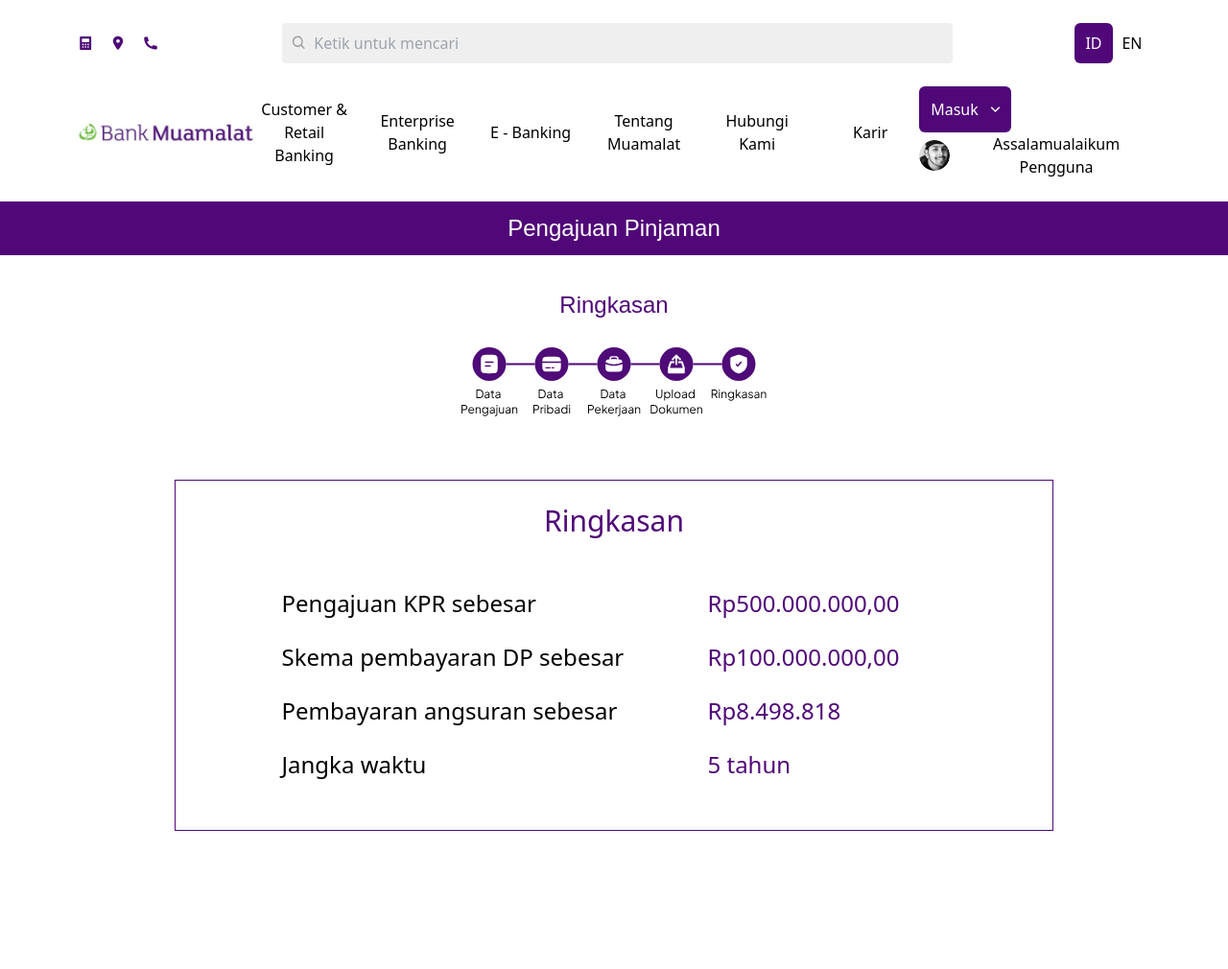
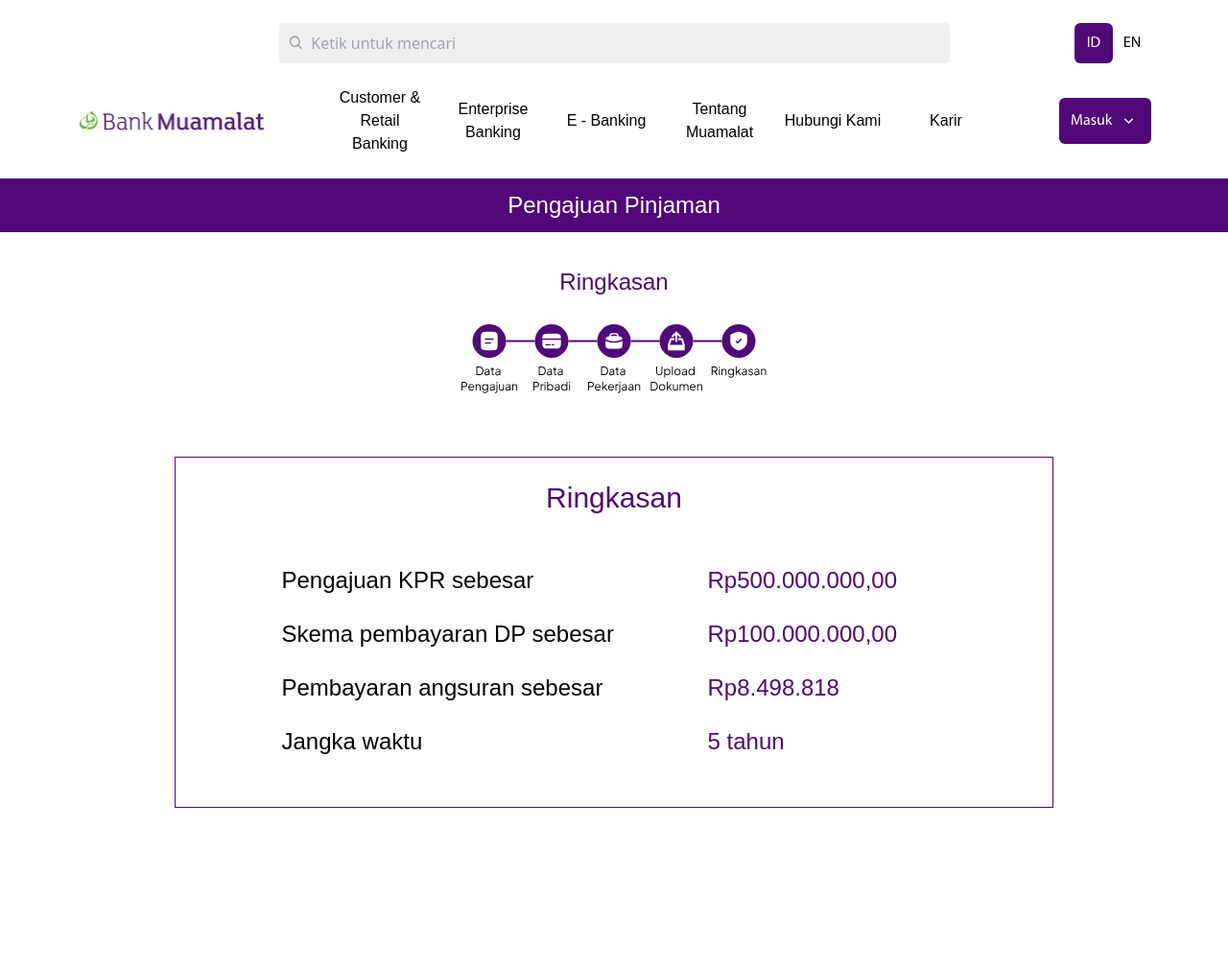
Before and after one commit to RaihanJ2/Bmuamalat, a PHP site: page /src/components/flow5.html in a window 1280 px wide. Shown: the whole page at 96% size. After the commit the page ends 842 px from the top, so only its background shows below. Run offline with PHP 8.4, Linux system fonts and the light colour scheme; style sheets or scripts are compiled from the project's sources; some web fonts are replaced.

Commit message:
adding font

```diff
--- a/dist/output.css
+++ b/dist/output.css
@@ -1,6 +1,40 @@
-/*
-! tailwindcss v3.3.5 | MIT License | https://tailwindcss.com
-*/
+@font-face {
+  font-family: "FS Lola";
+
+  src: url("../src/assets/fonts/FSLola.ttf") format("truetype");
+
+  font-weight: normal;
+
+  font-style: normal;
+}
+
+@font-face {
+  font-family: "Myriad Pro";
+
+  src: url("../src/assets/fonts/MYRIADPRO-REGULAR.woff") format("woff");
+
+  font-weight: normal;
+
+  font-style: normal;
+}
+
+/* Rest of your CSS */
+
+@tailwind base;
+
+@tailwind components;
+
+@tailwind utilities;
+
+.bg-bantuan {
+  background: linear-gradient(
+    288.19deg,
+    #500878 42.67%,
+    rgba(80, 8, 120, 0.15) 199.71%
+  );
+}
+
+/* ! tailwindcss v3.3.5 | MIT License | https://tailwindcss.com */
 
 /*
 1. Prevent padding and border from affecting element width. (https://github.com/mozdevs/cssremedy/issues/4)
@@ -981,6 +1019,14 @@
   overflow: hidden;
 }
 
+.rounded {
+  border-radius: 0.25rem;
+}
+
+.rounded-2xl {
+  border-radius: 1rem;
+}
+
 .rounded-\[4px\] {
   border-radius: 4px;
 }
@@ -1153,8 +1191,16 @@
   text-align: justify;
 }
 
+.font-inter {
+  font-family: Inter;
+}
+
 .font-lola {
   font-family: FS Lola, sans-serif;
+}
+
+.font-myriad {
+  font-family: Myriad Pro, sans-serif;
 }
 
 .text-2xl {
@@ -1283,16 +1326,6 @@
   transition-timing-function: cubic-bezier(0.4, 0, 0.2, 1);
 }
 
-@font-face {
-  font-family: "FS Lola";
-
-  src: url("/src/assets/fonts/FSLola.ttf") format("truetype");
-
-  font-weight: normal;
-
-  font-style: normal;
-}
-
 .bg-bantuan {
   background: linear-gradient(
     288.19deg,
--- a/index.php
+++ b/index.php
@@ -7,6 +7,9 @@
     <link rel="stylesheet" href="/dist/output.css">
     <link rel="stylesheet" href="https://cdn.jsdelivr.net/npm/swiper@11/swiper-bundle.min.css" />
     <link rel="stylesheet" href="https://cdnjs.cloudflare.com/ajax/libs/font-awesome/6.5.1/css/all.min.css">
+    <link rel="preconnect" href="https://fonts.googleapis.com">
+    <link rel="preconnect" href="https://fonts.gstatic.com" crossorigin>
+    <link href="https://fonts.googleapis.com/css2?family=Inter&display=swap" rel="stylesheet">
 </head>
 
 <body>
--- a/package.json
+++ b/package.json
@@ -4,6 +4,7 @@
   },
   "dependencies": {
     "@fortawesome/free-brands-svg-icons": "^6.5.1",
-    "country-flag-icons": "^1.5.9"
+    "country-flag-icons": "^1.5.9",
+    "inter": "^2.1.0"
   }
 }
--- a/src/assets/css/input.css
+++ b/src/assets/css/input.css
@@ -1,14 +1,25 @@
+@font-face {
+  font-family: "FS Lola";
+  src: url("../src/assets/fonts/FSLola.ttf") format("truetype");
+  font-weight: normal;
+  font-style: normal;
+}
+@font-face {
+  font-family: "Myriad Pro";
+  src: url("../src/assets/fonts/MYRIADPRO-REGULAR.woff") format("woff");
+  font-weight: normal;
+  font-style: normal;
+}
+
+/* Rest of your CSS */
 @tailwind base;
 @tailwind components;
 @tailwind utilities;
 
 @import "@fortawesome/fontawesome-free/css/all.min.css";
-@font-face {
-  font-family: "FS Lola";
-  src: url("/src/assets/fonts/FSLola.ttf") format("truetype");
-  font-weight: normal;
-  font-style: normal;
-}
+@import "inter/inter.css";
+@import url("https://fonts.googleapis.com/css2?family=Inter&display=swap");
+
 .bg-bantuan {
   background: linear-gradient(
     288.19deg,
@@ -16,3 +27,19 @@
     rgba(80, 8, 120, 0.15) 199.71%
   );
 }
+
+@tailwind base;
+@tailwind components;
+@tailwind utilities;
+
+@import "@fortawesome/fontawesome-free/css/all.min.css";
+@import "inter/inter.css";
+@import url("https://fonts.googleapis.com/css2?family=Inter&display=swap");
+
+.bg-bantuan {
+  background: linear-gradient(
+    288.19deg,
+    #500878 42.67%,
+    rgba(80, 8, 120, 0.15) 199.71%
+  );
+}
--- a/src/components/bantuan.php
+++ b/src/components/bantuan.php
@@ -4,9 +4,10 @@
             <picture class="">
                 <img src="./src/assets/images/bantuan/Logo.svg" alt="Logo">
             </picture>
-            <h1 class="text-4xl text-white text-left">Install MuamalatDin Sekarang Juga!</h1>
+            <h1 class="text-4xl font-lola text-white text-left">Install MuamalatDin Sekarang Juga!</h1>
             <div class="w-[662px]">
-                <p class="text-xl text-white text-left">Jadikan hidupmu lebih mudah! Download aplikasinya sekarang untuk
+                <p class="font-myriad text-xl text-white text-left">Jadikan hidupmu lebih mudah! Download aplikasinya
+                    sekarang untuk
                     pengalaman
                     terbaik dalam mengelola dan
                     memaksimalkan segala aktivitasmu.</p>
--- a/src/components/flow5.html
+++ b/src/components/flow5.html
@@ -9,96 +9,109 @@
     <title>Flow</title>
   </head>
   <body>
+    <!-- Navigation -->
+    <link rel="stylesheet" href="/dist/output.css" />
     <div class="mx-[80px] py-[24px]">
       <div class="flex justify-between items-center pb-[24px]">
-        <div class="flex space-x-[16px]">
+        <div class="flex flex-row items-center justify-center space-x-[16px]">
           <a href="">
-                <img class="w-[18px]" src="./src/assets/icons/icon_kalkulator-KPR.svg" alt="Icon">
+            <i
+              class="fa-solid fa-calculator p-2 rounded-2xl text-[#500878] hover:bg-[#500878] hover:text-white transform translate hover:scale-105 duration-200 ease-in"
+            ></i>
           </a>
           <a href="">
-                <img class="w-[18px]" src="./src/assets/icons/icon_location.svg" alt="Icon">
+            <i
+              class="fa-solid fa-location-dot p-2 rounded-2xl text-[#500878] hover:bg-[#500878] hover:text-white transform translate hover:scale-105 duration-200 ease-in"
+            ></i>
           </a>
           <a href="">
-                <img class="w-[18px]" src="./src/assets/icons/icon_call.svg" alt="Icon">
+            <i
+              class="fa-solid fa-phone p-2 rounded-2xl text-[#500878] hover:bg-[#500878] hover:text-white transform translate hover:scale-105 duration-200 ease-in"
+            ></i>
           </a>
         </div>
-        <div class="bg-[#EFEFEF] rounded-[4px] flex items-center w-[699px] h-[42px]">
-            <label class="px-[8px]" for="search"><img src="./src/assets/icons/gg_search.svg" alt="Icon"></label>
-            <input class="w-full bg-transparent mr-3 focus:outline-none" type="text" id="search"
-                placeholder="Ketik untuk mencari">
+        <div
+          class="bg-[#EFEFEF] rounded-[4px] flex items-center w-[699px] h-[42px]"
+        >
+          <label class="px-[8px]" for="search"
+            ><img src="/src/assets/icons/gg_search.svg" alt="Icon"
+          /></label>
+          <input
+            class="w-full bg-transparent mr-3 focus:outline-none"
+            type="text"
+            id="search"
+            placeholder="Ketik untuk mencari"
+          />
         </div>
         <div class="flex justify-end">
-            <button class="bg-[#500878] text-white rounded-[6px] h-[42px] w-[40px] language" type="button">ID</button>
-            <button class="rounded-[6px] h-[42px] w-[40px] language" type="button">EN</button>
+          <button
+            class="bg-[#500878] text-white rounded-[6px] h-[42px] w-[40px] language font-myriad"
+            type="button"
+          >
+            ID
+          </button>
+          <button
+            class="rounded-[6px] h-[42px] w-[40px] language font-myriad"
+            type="button"
+          >
+            EN
+          </button>
         </div>
       </div>
       <div class="flex justify-between items-center">
         <a href="">
-            <img class="w-[198px]" src="./src/assets/images/navbar/logo.png" alt="Logo">
+          <img
+            class="w-[198px]"
+            src="/src/assets/images/navbar/logo.png"
+            alt="Logo"
+          />
         </a>
         <ul class="flex items-center space-x-[16px]">
-            <li class="text-center w-[102px] hover:text-[#500878]">
+          <li class="font-lola text-center w-[102px] hover:text-[#500878]">
             <a href="">Customer & Retail Banking</a>
           </li>
-            <li class="text-center w-[102px] hover:text-[#500878]">
+          <li class="font-lola text-center w-[102px] hover:text-[#500878]">
             <a href="">Enterprise Banking</a>
           </li>
-            <li class="text-center w-[102px] hover:text-[#500878]">
+          <li class="font-lola text-center w-[102px] hover:text-[#500878]">
             <a href="">E - Banking</a>
           </li>
-            <li class="text-center w-[102px] hover:text-[#500878]">
+          <li class="font-lola text-center w-[102px] hover:text-[#500878]">
             <a href="">Tentang Muamalat</a>
           </li>
-            <li class="text-center w-[102px] hover:text-[#500878]">
+          <li class="font-lola text-center w-[102px] hover:text-[#500878]">
             <a href="">Hubungi Kami</a>
           </li>
-            <li class="text-center w-[102px] hover:text-[#500878]">
+          <li class="font-lola text-center w-[102px] hover:text-[#500878]">
             <a href="">Karir</a>
           </li>
         </ul>
         <div>
-            <?php if (!isset($_POST['login'])): ?>
-                <form action="" method="post">
-                    <button class="bg-[#500878] text-white flex items-center rounded-[6px] px-[12px] h-[48px] w-[96px]"
-                        type="submiy" name="login">Masuk <img class="ml-[8px]" src="./src/assets/icons/icon_arrow-down.svg"
-                            alt="Icon"></button>
-                </form>
-            <?php else: ?>
-                <div class="relative dropdown">
-                    <button class="flex items-center dropdown-button" type="button">
-                        <img class="mr-[12px] rounded-full w" src="./src/assets/images/navbar/profile.png" alt="Profile Picure">
-                        <p>Assalamualaikum Pengguna</p>
+          <button
+            class="bg-[#500878] text-white font-myriad flex items-center rounded-[6px] px-[12px] h-[48px] w-[96px]"
+            type="submiy"
+            name="login"
+          >
+            Masuk
+            <img
+              class="ml-[8px]"
+              src="/src/assets/icons/icon_arrow-down.svg"
+              alt="Icon"
+            />
           </button>
-                    <div
-                        class="absolute hidden left-0 top-8 z-50 bg-white mt-4 divide-y divide-gray-100 rounded-lg shadow dropdown-menu">
-                        <div class="px-4 py-3">
-                            <span class="block text-sm">John Doe</span>
-                            <span class="block text-sm">john@gmail.com</span>
-                        </div>
-                        <ul class="py-2" aria-labelledby="user-menu-button">
-                            <li>
-                                <a href="" class="block px-4 py-2 text-sm hover:bg-gray-100">Profil</a>
-                            </li>
-                            <li>
-                                <form action="" method="post">
-                                    <button class="w-full text-left px-4 py-2 text-sm text-red-600 hover:bg-gray-100"
-                                        type="submit" name="logout">Keluar</button>
-                                </form>
-                            </li>
-                        </ul>
-                    </div>
-                </div>
-            <?php endif ?>
         </div>
       </div>
     </div>
+    <!-- Navigation end -->
     <div class="h-screen">
       <div class="container bg-[#500878] w-full py-3">
         <h1 class="text-center text-white text-2xl font-lola">
           Pengajuan Pinjaman
         </h1>
       </div>
-      <div class="container flex flex-col justify-center items-center py-4 mb-10">
+      <div
+        class="container flex flex-col justify-center items-center py-4 mb-10"
+      >
         <h1 class="text-2xl font-lola text-center text-[#500878] my-5">
           Ringkasan
         </h1>
@@ -106,25 +119,41 @@
       </div>
       <div class="flex flex-col justify-center items-center">
         <div
-          class="w-[916px]  flex flex-col items-center border border-[#500878]"
+          class="w-[916px] flex flex-col items-center border border-[#500878]"
         >
-          <h1 class="text-3xl text-[#500878] pt-6">Ringkasan</h1>
-          <table class="w-[916px] flex justify-center items-center table-fixed py-10">
+          <h1 class="text-3xl font-lola text-[#500878] pt-6">Ringkasan</h1>
+          <table
+            class="w-[916px] flex justify-center items-center table-fixed py-10"
+          >
             <tr>
-              <td class="py-3 w-[444px] text-2xl">Pengajuan KPR sebesar</td>
-              <td class="py-3 w-[251px] text-[#500878] text-2xl">Rp500.000.000,00</td>
+              <td class="py-3 font-lola w-[444px] text-2xl">
+                Pengajuan KPR sebesar
+              </td>
+              <td class="py-3 font-lola w-[251px] text-[#500878] text-2xl">
+                Rp500.000.000,00
+              </td>
             </tr>
             <tr>
-              <td class="py-3 w-[444px] text-2xl">Skema pembayaran DP sebesar</td>
-              <td class="py-3 w-[251px] text-[#500878] text-2xl">Rp100.000.000,00</td>
+              <td class="py-3 font-lola w-[444px] text-2xl">
+                Skema pembayaran DP sebesar
+              </td>
+              <td class="py-3 font-lola w-[251px] text-[#500878] text-2xl">
+                Rp100.000.000,00
+              </td>
             </tr>
             <tr>
-              <td class="py-3 w-[444px] text-2xl">Pembayaran angsuran sebesar</td>
-              <td class="py-3 w-[251px] text-[#500878] text-2xl">Rp8.498.818</td>
+              <td class="py-3 font-lola w-[444px] text-2xl">
+                Pembayaran angsuran sebesar
+              </td>
+              <td class="py-3 font-lola w-[251px] text-[#500878] text-2xl">
+                Rp8.498.818
+              </td>
             </tr>
             <tr>
-              <td class="py-3 w-[444px] text-2xl">Jangka waktu</td>
-              <td class="py-3 w-[251px] text-[#500878] text-2xl">5 tahun</td>
+              <td class="py-3 font-lola w-[444px] text-2xl">Jangka waktu</td>
+              <td class="py-3 font-lola w-[251px] text-[#500878] text-2xl">
+                5 tahun
+              </td>
             </tr>
           </table>
         </div>
--- a/tailwind.config.js
+++ b/tailwind.config.js
@@ -3,11 +3,11 @@
   content: ["./src/**/*.{html,php,js}"],
   theme: {
     extend: {
-      colors: {
-        bgt: "#EEEEEE",
-      },
+      colors: {},
       fontFamily: {
+        inter: ["Inter"],
         lola: ["FS Lola", "sans-serif"],
+        myriad: ["Myriad Pro", "sans-serif"],
       },
     },
   },
```
Also changed, not shown: other parts of dist/output.css (+77 -78 lines), src/components/article.php (+20 -19 lines), src/components/features.php (+11 -10 lines), src/components/flow4.html (+103 -7 lines), src/components/footer.php (+27 -27 lines), src/components/kurs.php (+4 -4 lines), src/components/navbar.php (+25 -18 lines), src/components/product.php (+23 -13 lines), package-lock.json, src/assets/fonts/MYRIADPRO-REGULAR.woff (added). Lines whose indentation alone changed are shown as unchanged.
